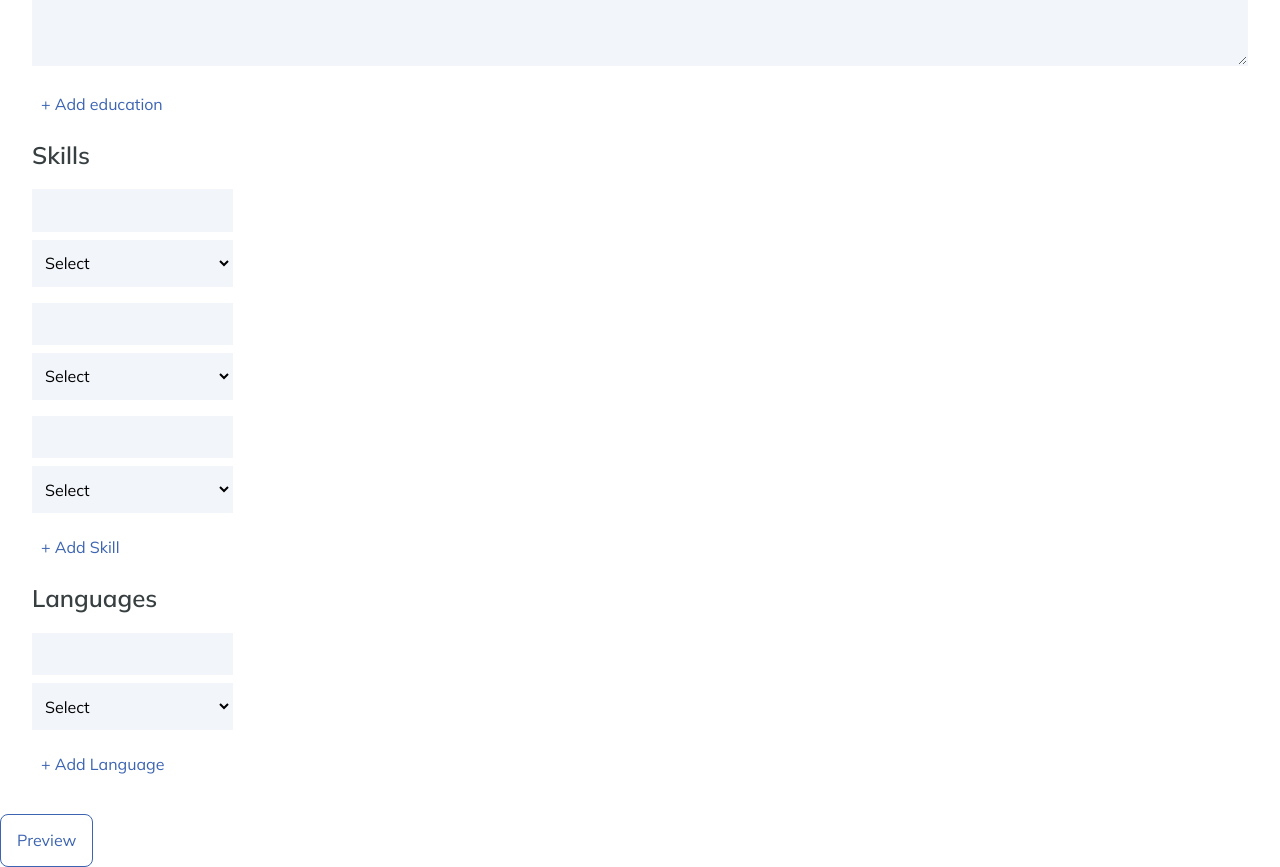
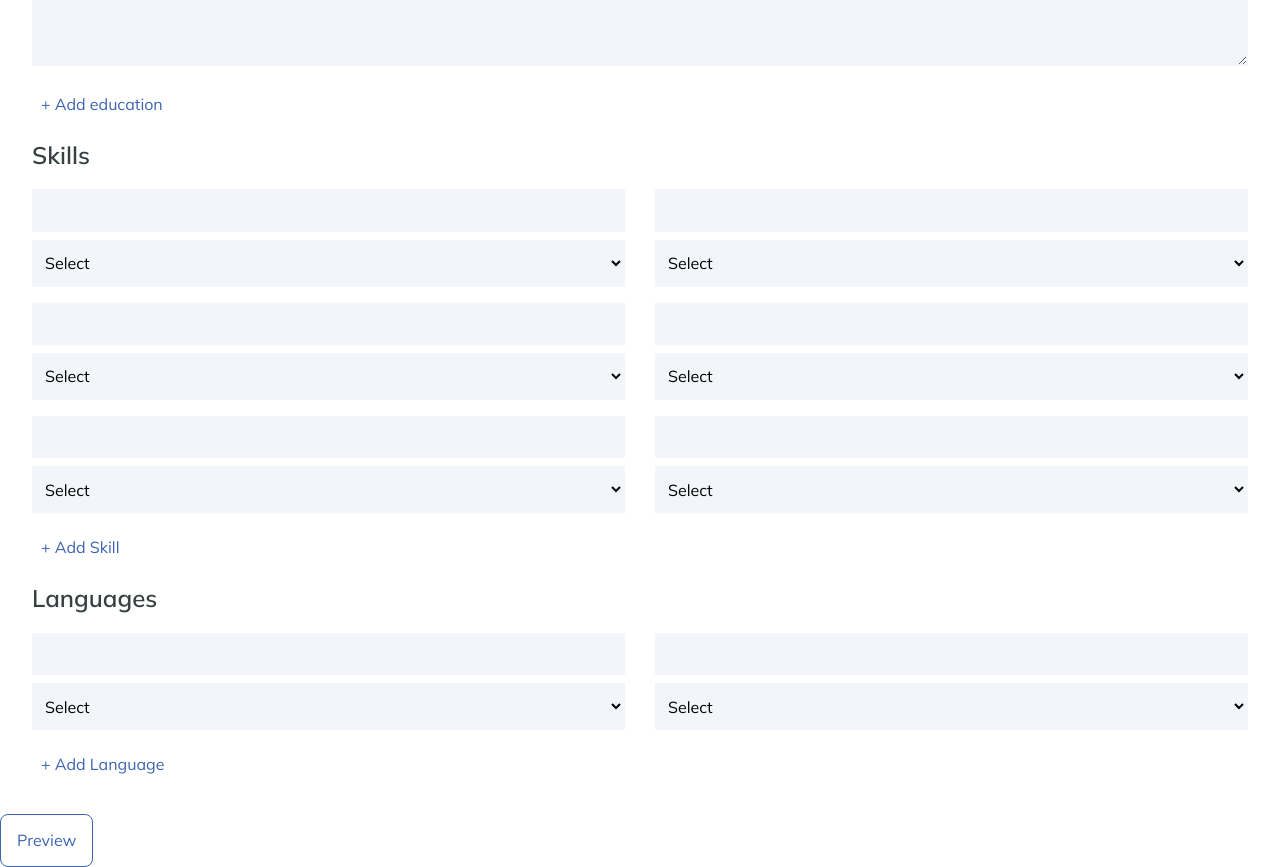
Before and after one commit to htmlena/cv-genius, a React (Create React App) app: page /cv-generator in a window 1280 px wide. Shown: the part 1780-2647 px from the top of the page. Built offline with nearby package versions, Linux system fonts and the light colour scheme; what @react-pdf/renderer would draw is missing.

Commit message:
responsive languages siklls

```diff
--- a/src/components/Generator/Generator.jsx
+++ b/src/components/Generator/Generator.jsx
@@ -54,9 +54,25 @@ const Generator = () => {
       skill: '',
       level: '',
     },
+    {
+      skill: '',
+      level: '',
+    },
+    {
+      skill: '',
+      level: '',
+    },
+    {
+      skill: '',
+      level: '',
+    },
   ]);
 
   const [languageLevel, setLanguageLevel] = useState([
+    {
+      language: '',
+      level: '',
+    },
     {
       language: '',
       level: '',
--- a/src/components/Generator/style.scss
+++ b/src/components/Generator/style.scss
@@ -11,6 +11,14 @@
 }
 
 .work-experience-container {
+  width: 100%;
+}
+
+.skills-container {
+  width: 100%;
+}
+
+.languages-container {
   width: 100%;
 }
 
@@ -149,4 +157,16 @@
   .education-textarea-grid {
     grid-area: eduthird;
   }
+
+  .skills-grid {
+    display: grid;
+    grid-template-columns: 1fr 1fr;
+    column-gap: 30px;
+  }
+
+  .languages-grid {
+    display: grid;
+    grid-template-columns: 1fr 1fr;
+    column-gap: 30px;
+  }
 }
--- a/src/components/Languages/Languages.jsx
+++ b/src/components/Languages/Languages.jsx
@@ -3,8 +3,9 @@ import '../Generator/style.scss';
 
 const Languages = ({ languageLevel, setLanguageLevel }) => {
   return (
-    <div>
+    <div className="languages-container">
       <h2>Languages</h2>
+      <div className="languages-grid">
         {languageLevel.map((x, index) => {
           return (
             <div className="label-input-container">
@@ -42,6 +43,7 @@ const Languages = ({ languageLevel, setLanguageLevel }) => {
             </div>
           );
         })}
+      </div>
       <div>
         <button
           className="add-button"
--- a/src/components/Skills/Skills.jsx
+++ b/src/components/Skills/Skills.jsx
@@ -3,8 +3,9 @@ import '../Generator/style.scss';
 
 const Skills = ({ skillLevel, setSkillLevel }) => {
   return (
-    <div>
+    <div className="skills-container">
       <h2>Skills</h2>
+      <div className="skills-grid">
         {skillLevel.map((x, index) => {
           return (
             <div className="label-input-container">
@@ -44,6 +45,8 @@ const Skills = ({ skillLevel, setSkillLevel }) => {
             </div>
           );
         })}
+      </div>
+
       <div>
         <button
           className="add-button"
```
Lines whose indentation alone changed are shown as unchanged.
